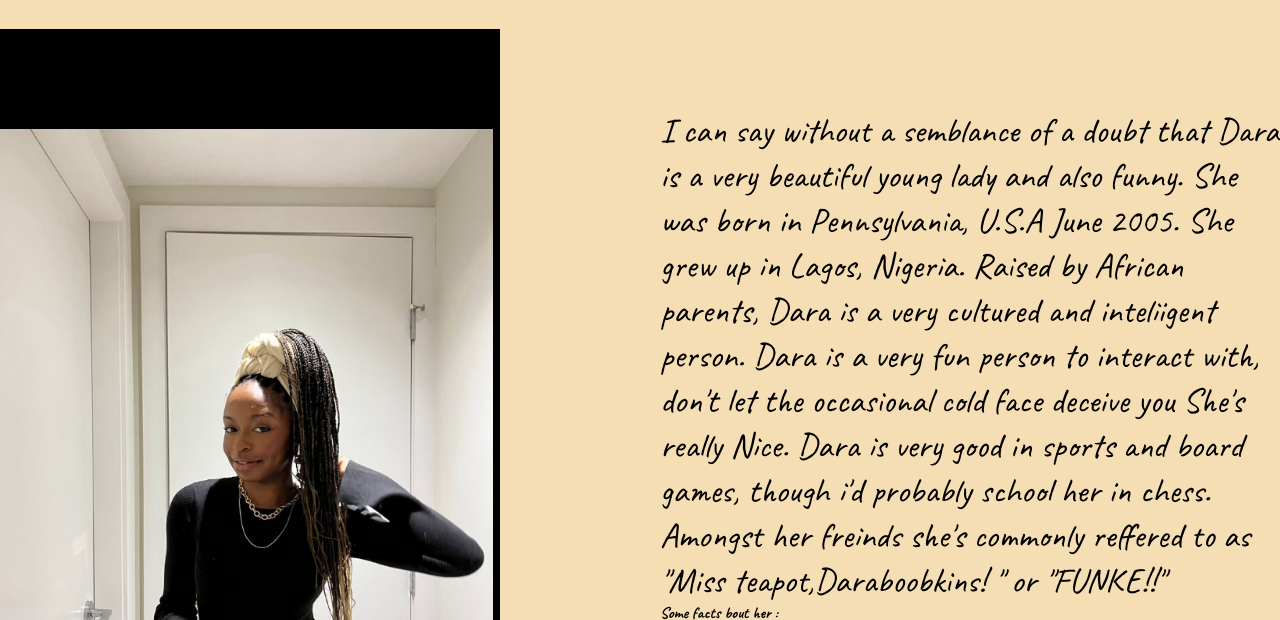
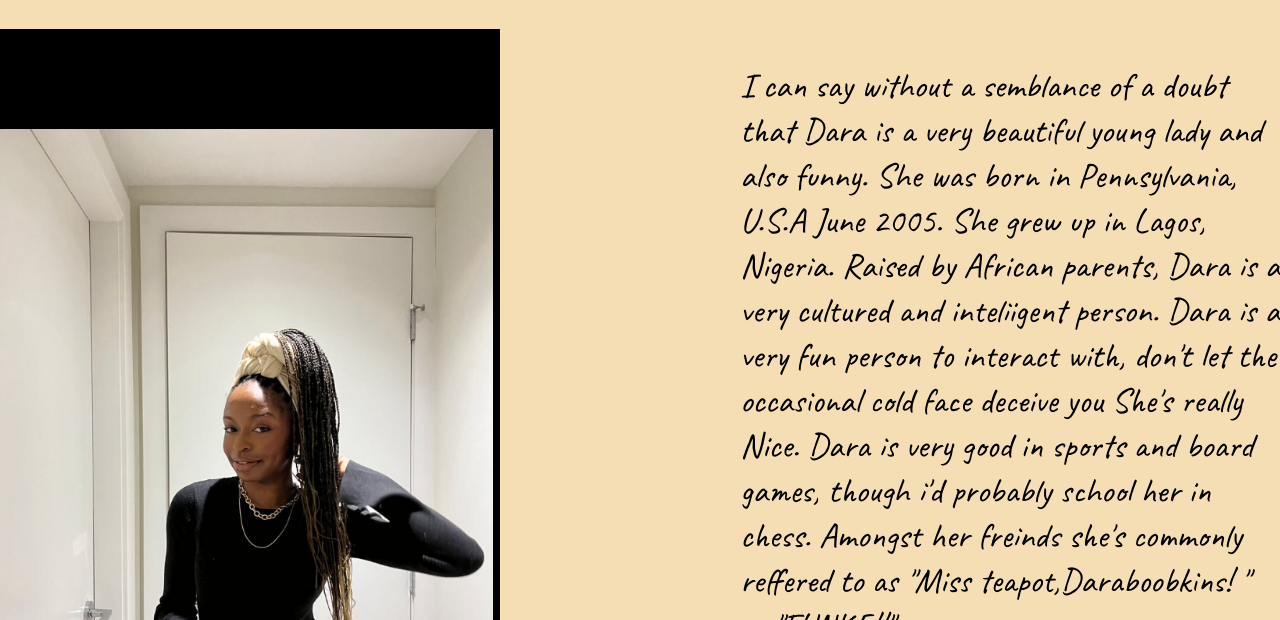
Before and after one commit to moqun06/Darisma, a plain HTML site: page index.html in a window 1280 px wide. Shown: the part 104-724 px from the top of the page. Drawn offline with Linux system fonts and the light colour scheme.

Commit message:
Gap icreased to 15rem

```diff
--- a/index.css
+++ b/index.css
@@ -22,7 +22,7 @@ p{
 }
 .dara{
     display: flex;
-    gap: 10rem;
+    gap: 15rem;
     padding-top: 2rem;
     align-items: center;
 }
```
